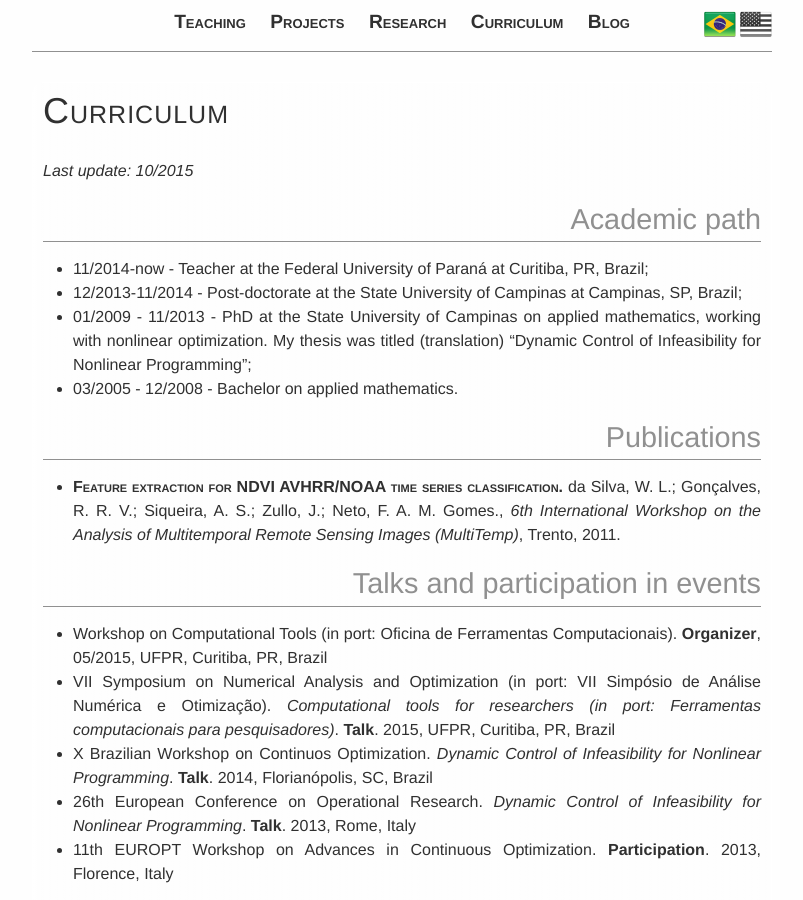
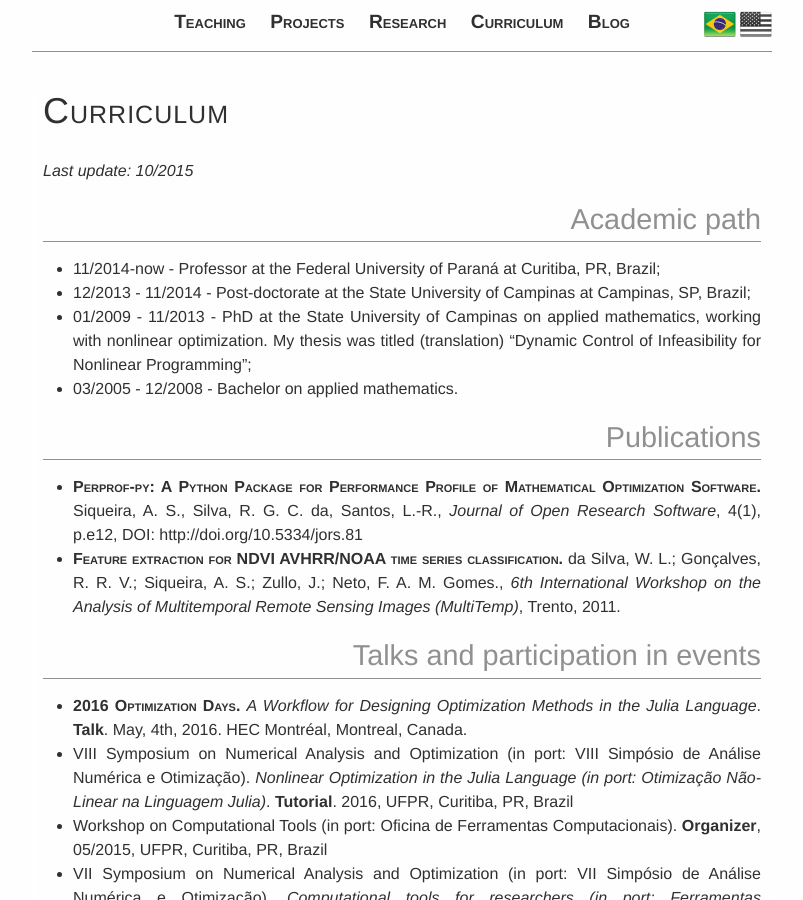
Before and after one commit to abelsiqueira/abelsiqueira.github.io-old, a Jekyll site: the page built from curriculum.en.md, in a window 1280 px wide and 900 px high, scrolled down 310 px. Shown: the whole window, without its empty margins (238-1041 px from the left). Built offline with Jekyll 4.4.1, drawn with Linux system fonts in a browser that asks for light colours.

Commit message:
Update curriculum

```diff
--- a/curriculum.en.md
+++ b/curriculum.en.md
@@ -11,9 +11,9 @@ permalink:  /en/curriculum/
 
 # Academic path
 
-  - 11/2014-now - Teacher at the Federal University of Paraná at Curitiba,
+  - 11/2014-now - Professor at the Federal University of Paraná at Curitiba,
   PR, Brazil;
-  - 12/2013-11/2014 - Post-doctorate at the State University of Campinas at
+  - 12/2013 - 11/2014 - Post-doctorate at the State University of Campinas at
   Campinas, SP, Brazil;
   - 01/2009 - 11/2013 - PhD at the State University of Campinas on applied
   mathematics, working with nonlinear optimization. My thesis was titled
@@ -23,6 +23,11 @@ permalink:  /en/curriculum/
 
 # Publications
 
+  - **[Perprof-py: A Python Package for Performance Profile of Mathematical
+    Optimization Software.](http://doi.org/10.5334/jors.81)**
+    Siqueira, A. S., Silva, R. G. C. da, Santos, L.-R.,
+    _Journal of Open Research Software_, 4(1), p.e12, DOI:
+    http://doi.org/10.5334/jors.81
   - **[Feature extraction for NDVI AVHRR/NOAA time series
     classification.](http://dx.doi.org/10.1109/Multi-Temp.2011.6005091)**
     da Silva, W. L.; Gonçalves, R. R. V.; Siqueira, A. S.; Zullo, J.; Neto, F.
@@ -32,6 +37,14 @@ permalink:  /en/curriculum/
 
 # Talks and participation in events
 
+  - [2016 Optimization Days.]({{ site.baseurl }}/assets/jopt-2016.pdf)
+    _A Workflow for Designing Optimization Methods in the Julia Language_.
+    **Talk**. May, 4th, 2016. HEC Montréal, Montreal, Canada.
+  - VIII Symposium on Numerical Analysis and Optimization (in port: VIII Simpósio
+    de Análise Numérica e Otimização).
+    _Nonlinear Optimization in the Julia Language (in port: Otimização
+    Não-Linear na Linguagem Julia)_.
+    **Tutorial**. 2016, UFPR, Curitiba, PR, Brazil
   - Workshop on Computational Tools (in port: Oficina de Ferramentas
     Computacionais). **Organizer**, 05/2015, UFPR, Curitiba, PR, Brazil
   - VII Symposium on Numerical Analysis and Optimization (in port: VII Simpósio
```
Also changed, not shown: curriculum.br.md (+11 -0 lines).
